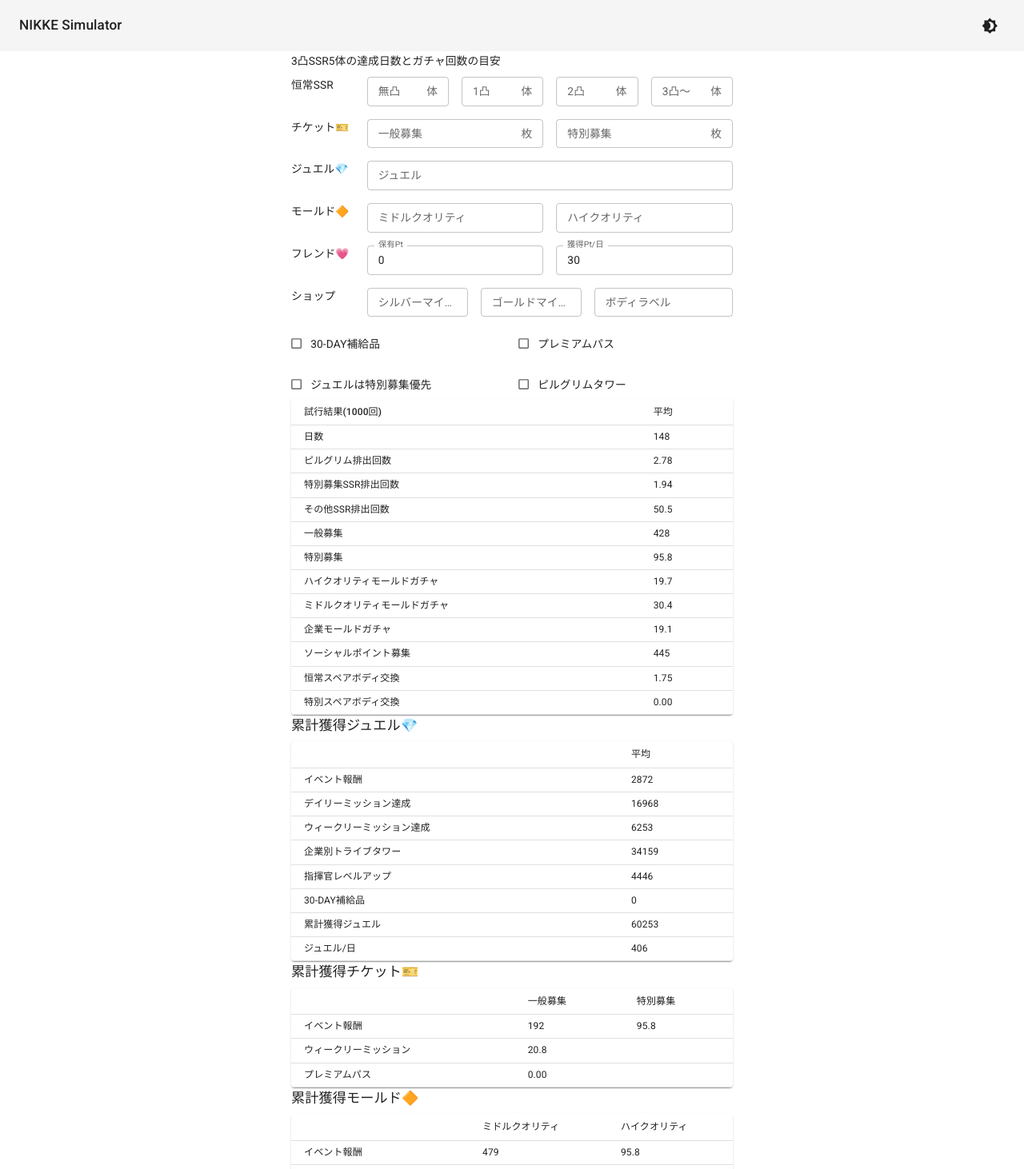
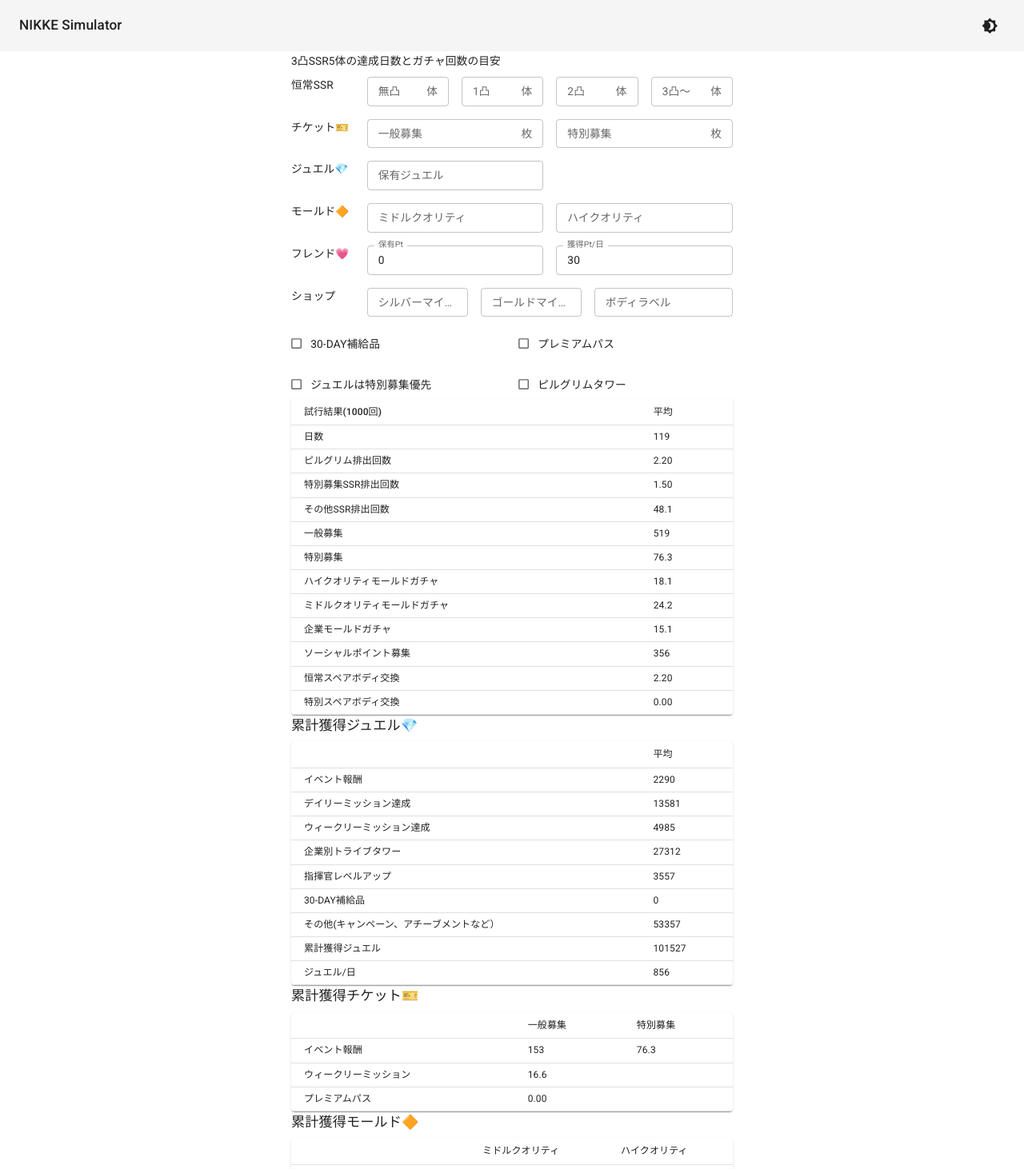
Before and after one commit to taroy5913/nikke-simulator, a React (Create React App) app: page / in a window 1280 px wide. Shown: the top 1462 px of the page at 80% size. Built offline with nearby package versions, Linux system fonts and the light colour scheme.

Commit message:
#31 add correction term for gems.

```diff
--- a/src/App.tsx
+++ b/src/App.tsx
@@ -46,6 +46,7 @@
   vouchers: number;
   advancedVouchers: number;
   gems: number;
+  otherwiseGemsPerDay: number;
   bodyLabelShopPoints: number;
   middleQualityMolds: number;
   highQualityMolds: number;
@@ -83,6 +84,9 @@
   weeklyMissionHighQualityMolds: number;
   weeklyMissionVouchers: number;
   subscriptionGems: number;
+
+  otherwiseGems: number; // キャンペーンやアチーブメント、お知らせなど突発的にもらえるジュエル
+
   seasonPassMiddleQualityMolds: number;
   premiumPassHighQualityMolds: number;
   premiumPassVouchers: number;
@@ -117,6 +121,7 @@
     weeklyMissionHighQualityMolds: 0,
     weeklyMissionVouchers: 0,
     subscriptionGems: 0,
+    otherwiseGems: 0,
     seasonPassMiddleQualityMolds: 0,
     premiumPassHighQualityMolds: 0,
     premiumPassVouchers: 0,
@@ -157,6 +162,10 @@
     res.dailyMissionGems += dailyMissionGems;
     middleQualityMolds += RewardConfig.dailyMissionMiddleQualityMolds; // daily mission
     res.dailyMissionMiddleQualityMolds += RewardConfig.dailyMissionMiddleQualityMolds;
+
+    gems += props.otherwiseGemsPerDay;
+    res.otherwiseGems += props.otherwiseGemsPerDay;
+
     if (props.useSubscription) {
       gems += RewardConfig.subscriptionGems;
       res.subscriptionGems += RewardConfig.subscriptionGems;
@@ -419,6 +428,7 @@
     res.avg.weeklyMissionVouchers += sample.weeklyMissionVouchers / num;
 
     res.avg.subscriptionGems += sample.subscriptionGems / num;
+    res.avg.otherwiseGems += sample.otherwiseGems / num;
 
     res.avg.seasonPassMiddleQualityMolds += sample.seasonPassMiddleQualityMolds / num;
     res.avg.premiumPassHighQualityMolds += sample.premiumPassHighQualityMolds / num;
@@ -477,6 +487,7 @@
   const [usePilgrimTower, setUsePilgrimTower] = React.useState<boolean>(false);
 
   const totalSSRUnits = 38; // 6体がピルグリム(2022.12.08にヘルム、ラプラスが恒常に追加)
+  const otherwiseGemsPerDay = 450; // ジュエル補正量/日
 
   React.useEffect(() => {
     setNumSSR0(localStorage.getItem(LocalStorageKeys.NUM_SSR0) || "");
@@ -566,6 +577,7 @@
     vouchers: Int(vouchers),
     advancedVouchers: Int(advancedVouchers),
     gems: Int(gems),
+    otherwiseGemsPerDay,
     bodyLabelShopPoints: Int(bodyLabelShopPoints),
     middleQualityMolds: Int(middleQualityMolds),
     highQualityMolds: Int(highQualityMolds),
@@ -583,7 +595,8 @@
     result.avg.dailyMissionGems +
     result.avg.weeklyMissionGems +
     result.avg.tribeTowerRewardGems +
-    result.avg.subscriptionGems
+    result.avg.subscriptionGems +
+    result.avg.otherwiseGems
   );
   return (
     <React.Fragment>
@@ -626,10 +639,12 @@
         </Grid>
 
         <Grid item xs={12} sm={2}>ジュエル💎</Grid>
-        <Grid item xs={12} sm={10}>
-          <TextField label="ジュエル" placeholder="10000" value={gems} onChange={e => {
+        <Grid item xs={12} sm={5}>
+          <TextField label="保有ジュエル" placeholder="10000" value={gems} onChange={e => {
             setGems(e.target.value);
           }} variant="outlined" size="small" fullWidth/>
+        </Grid>
+        <Grid item xs={12} sm={5}>
         </Grid>
 
         <Grid item xs={12} sm={2}>モールド🔶</Grid>
@@ -792,6 +807,10 @@
               <TableCell>{Math.floor(result.avg.subscriptionGems)}</TableCell>
             </TableRow>
             <TableRow>
+              <TableCell>その他(キャンペーン、アチーブメントなど）</TableCell>
+              <TableCell>{Math.floor(result.avg.otherwiseGems)}</TableCell>
+            </TableRow>
+            <TableRow>
               <TableCell>累計獲得ジュエル</TableCell>
               <TableCell>{Math.floor(totalRewardGems)}</TableCell>
             </TableRow>
```
